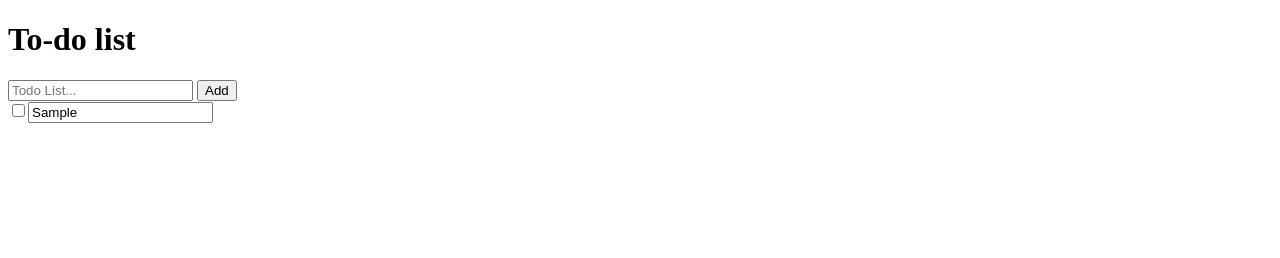
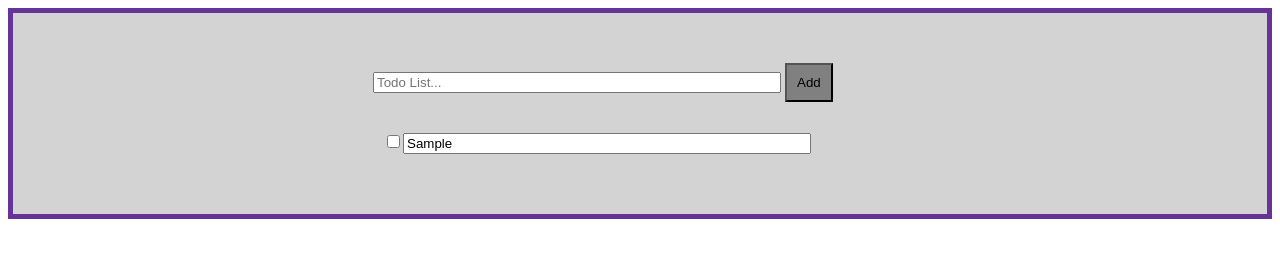
Before and after one commit to Tharamani/todo-apps, a plain HTML site: page localstorage/todoapp/todo.html in a window 1280 px wide. Both pictures are taken after typing "Sample" into the empty fields and a click on the button "Add". Drawn offline with Linux system fonts and the light colour scheme.

Commit message:
modified code by  implementing update feature and  styling for the app

```diff
--- /dev/null
+++ b/localstorage/todoapp/todo.css
@@ -0,0 +1,35 @@
+#wrapper {
+  background-color: #fcd1c0;
+  border: 5px solid rebeccapurple;
+  background-color: lightgray;
+  padding: 40px;
+  padding-left: 350px;
+  }
+
+  #add-todo, #todo-list, .todo-item{
+    padding: 10px;
+  }
+  #todoText{
+    width:400px;
+  }
+
+  .todo{
+    width:400px;
+  }
+  #text-area{
+    padding: 10px;
+    width: 310px;
+    height: 160px;
+    resize: none;
+  }
+  button, label{
+    background-color: grey;
+    padding: 10px;
+  }
+  button:hover{
+    background: #cad666;
+  }
+  label{
+    display:block;
+    width: 310px;
+  }
--- a/localstorage/todoapp/todo.html
+++ b/localstorage/todoapp/todo.html
@@ -1,22 +1,21 @@
 <!doctype html>
 <html>
   <head>
-    <meta charset="utf-8">
+    <meta name="viewport" content="width=device-width, initial-scale=1.0" charset="utf-8">
     <title>Todo App</title>
+    <link rel="stylesheet" type="text/css"  href="./todo.css">
   </head>
   <body>
     <div id="wrapper">
-      <header id="page-banner">
+      <!-- <header id="page-banner">
         <h1 class="title"> To-do list</h1>
-      </header>
+      </header> -->
         <form id="add-todo">
-            <input type="text" id='note' placeholder="Todo List..."/>
+            <input type="text" id='todoText' placeholder="Todo List..."/>
             <button>Add</button>
         </form>
         <div id="todo-list" >
-          <!-- <div id="todo-item" >
 
-          </div> -->
         </div>
     </div>
   </body>
--- a/localstorage/todoapp/todo.js
+++ b/localstorage/todoapp/todo.js
@@ -1,81 +1,117 @@
-const note = document.querySelector('#note')
 const submitBtn = document.forms['add-todo']
-const list = document.querySelector('#todo-list')
-// const item = document.querySelector('#todo-item')
-const div = document.createElement('div')
 
-const todos = []
+let todos = []
 let count = 0
-const createTodo = (value) => {
+
+const todosLStore = window.localStorage.getItem('todos')
+console.log('todosLStore', todosLStore)
+
+const updateTodo = () => window.localStorage.setItem('todos', JSON.stringify(todos))
+
+const createTodo = (todoText) => {
   console.log('createTodo')
-  const todo = { id: ++count, value }
+  const todo = { id: ++count, todoText }
   todos.push(todo)
   displayTodo(todo.id)
+  updateTodo()
 }
 
-const updateTodo = (event) => {
-  console.log('updatTodo : ', event)
-}
-
-let toggle = false
 const displayTodo = (id) => {
   console.log('displayTodo', todos)
+
   const inputText = document.createElement('input')
+
   todos.forEach(todo => {
     console.log('displayTodo todo : ', todo)
     if (todo.id === id) {
+      const list = document.querySelector('#todo-list')
       const inputCheckbox = document.createElement('input')
       const divElement = document.createElement('div')
 
       inputText.setAttribute('type', 'text')
-      inputText.value = todo.value
+      inputText.value = todo.todoText
       inputText.classList.add('todo')
+      inputCheckbox.setAttribute('id', 'checkbox')
+      inputCheckbox.setAttribute('type', 'checkbox')
 
-      inputCheckbox.setAttribute('type', 'checkbox')
       divElement.setAttribute('class', 'todo-item')
       divElement.setAttribute('id', id)
 
       divElement.appendChild(inputCheckbox)
       divElement.appendChild(inputText)
-      // item.appendChild(divElement)
       list.appendChild(divElement)
+
+      createDiv(todo)
+
+      inputCheckbox.checked = todo.isChecked
+
+      if (todo.isChecked) {
+        console.log('todo.isChecked ', todo.isChecked, inputText)
+        inputText.style.textDecoration = 'line-through'
+        inputText.style.background = '#c38181'
+      } else {
+        inputText.style.textDecoration = ''
+        inputText.style.background = ''
+      }
       inputText.addEventListener('click', (event) => {
-        console.log('addEventListener : ', event)
-        createDiv(event, todo.id, toggle, divElement.getAttribute('id'))
+        console.log('addEventListener : ', event.target)
+        const editItem = divElement.querySelector('.edit-item')
+        if (editItem.style.display === 'block') {
+          console.log('if block')
+          editItem.style.display = 'none'
+        } else {
+          console.log('else none')
+          editItem.style.display = 'block'
+        }
+      })
+
+      inputText.addEventListener('change', (event) => {
+        todo.todoText = event.target.value
+        console.log('todo', todo)
+
+        updateTodo(todo)
+      })
+
+      inputCheckbox.addEventListener('change', () => {
+        todo.isChecked = inputCheckbox.checked
+        console.log('todo', todo)
+        updateTodo(todo)
+        if (todo.isChecked) {
+          console.log('todo.isChecked ', todo.isChecked, inputText)
+          inputText.style.textDecoration = 'line-through'
+          inputText.style.background = '#c38181'
+        } else {
+          inputText.style.textDecoration = ''
+          inputText.style.background = ''
+        }
       })
     }
   })
 }
 
-const toggleOnClick = (layout) => {
-  console.log('toggleOnClick')
-  toggle = true
-  if (div.style.display === 'block') {
-    console.log('if block')
-    // toggle = true
-    div.style.display = 'none'
-  } else {
-    console.log('else none')
-    div.style.display = 'block'
-  }
-}
+const createDiv = (todo) => {
+  console.log('createDiv', todo)
 
-const createDiv = (event, id, toggle, actualID) => {
-  toggle = !toggle
-  console.log('appendDiv', event.target.value, toggle)
-
-  if (toggle) {
-    console.log('toggle', event.target.value, toggle, id, actualID)
   const textArea = document.createElement('textarea')
   const selectList = document.createElement('select')
   const inputDateTime = document.createElement('input')
+  const deleteBtn = document.createElement('button')
+  const div = document.createElement('div')
+
+  // const textAreaLabel = document.createElement('label')
+  // textAreaLabel.textContent = 'Note'
+  const selectLabel = document.createElement('label')
+  selectLabel.textContent = 'Priority'
+  const dueDateLabel = document.createElement('label')
+  dueDateLabel.textContent = 'DueDate'
 
   textArea.setAttribute('id', 'text-area')
-    textArea.value = event.target.value
+  textArea.setAttribute('placeholder', 'Notes')
+  todo.todoNote ? textArea.value = todo.todoNote : textArea.value = textArea.getAttribute('placeholder')
 
   selectList.setAttribute('id', 'select')
   // Create array of options to be added
-    const prority = ['High', 'Medium', 'Low']
+  const prority = ['Select', 'High', 'Medium', 'Low']
 
   // Create and append the options
   for (let i = 0; i < prority.length; i++) {
@@ -87,22 +123,75 @@ const createDiv = (event, id, toggle, actualID) => {
 
   inputDateTime.setAttribute('id', 'date-time')
   inputDateTime.setAttribute('type', 'datetime-local')
-    inputDateTime.setAttribute('value', 'dd/mm/yyyy')
+  inputDateTime.setAttribute('value', todo.dueDate)
+  todo.prority ? selectList.value = todo.prority : selectList.value = 'Select'
   div.setAttribute('class', 'edit-item')
-    // div.style.display = 'block'
+  div.style.display = 'none'
+  deleteBtn.setAttribute('id', 'deleteTodo')
+  deleteBtn.textContent = 'Delete'
+
+  // textAreaLabel.appendChild(textArea)
+  selectLabel.appendChild(selectList)
+  dueDateLabel.appendChild(inputDateTime)
+
   div.appendChild(textArea)
-    div.appendChild(selectList)
-    div.appendChild(inputDateTime)
-    const layout = document.getElementById(`${id}`)
+  div.appendChild(selectLabel)
+  div.appendChild(dueDateLabel)
+  div.appendChild(deleteBtn)
+
+  const layout = document.getElementById(`${todo.id}`)
   layout.appendChild(div)
+
+  textArea.addEventListener('change', (event) => {
+    todo.todoNote = event.target.value
+    console.log('todo', todo.todoNote)
+    updateTodo(todo)
+  })
+  inputDateTime.addEventListener('change', (event) => {
+    todo.dueDate = event.target.value
+    console.log('todo', todo)
+    updateTodo(todo)
+  })
+  selectList.addEventListener('change', (event) => {
+    todo.prority = event.target.value
+    console.log('todo', todo)
+    updateTodo(todo)
+  })
+  deleteBtn.addEventListener('click', (event) => {
+    const deleteEle = document.getElementById(todo.id)
+    console.log('deleteEle', deleteEle)
+    deleteEle.remove()
+
+    todos = todos.filter(item => {
+      console.log('deleteEle', todo.id, item.id)
+      return todo.id !== item.id
+    })
+    console.log('deleteEle', todos)
+    updateTodo()
+  })
 }
-  toggleOnClick()
+
+if (todosLStore === null || todosLStore === []) {
+  updateTodo()
+} else {
+  todos = JSON.parse(todosLStore)
+  if (todos.length > 0) {
+    console.log('todos intial :', todos, todos[todos.length - 1])
+    todos[todos.length - 1].id ? count = todos[todos.length - 1].id : count = 0
+
+    todos.forEach(todo => {
+      displayTodo(todo.id)
+    })
+  } else {
+    updateTodo()
+  }
 }
 
 submitBtn.addEventListener('submit', (event) => {
   event.preventDefault()
-  if (note.value.trim()) {
-    createTodo(note.value.trim())
+  const todoText = document.querySelector('#todoText')
+  if (todoText.value.trim()) {
+    createTodo(todoText.value.trim())
   }
-  note.value = ''
+  todoText.value = ''
 })
```
Lines whose indentation alone changed are shown as unchanged.
